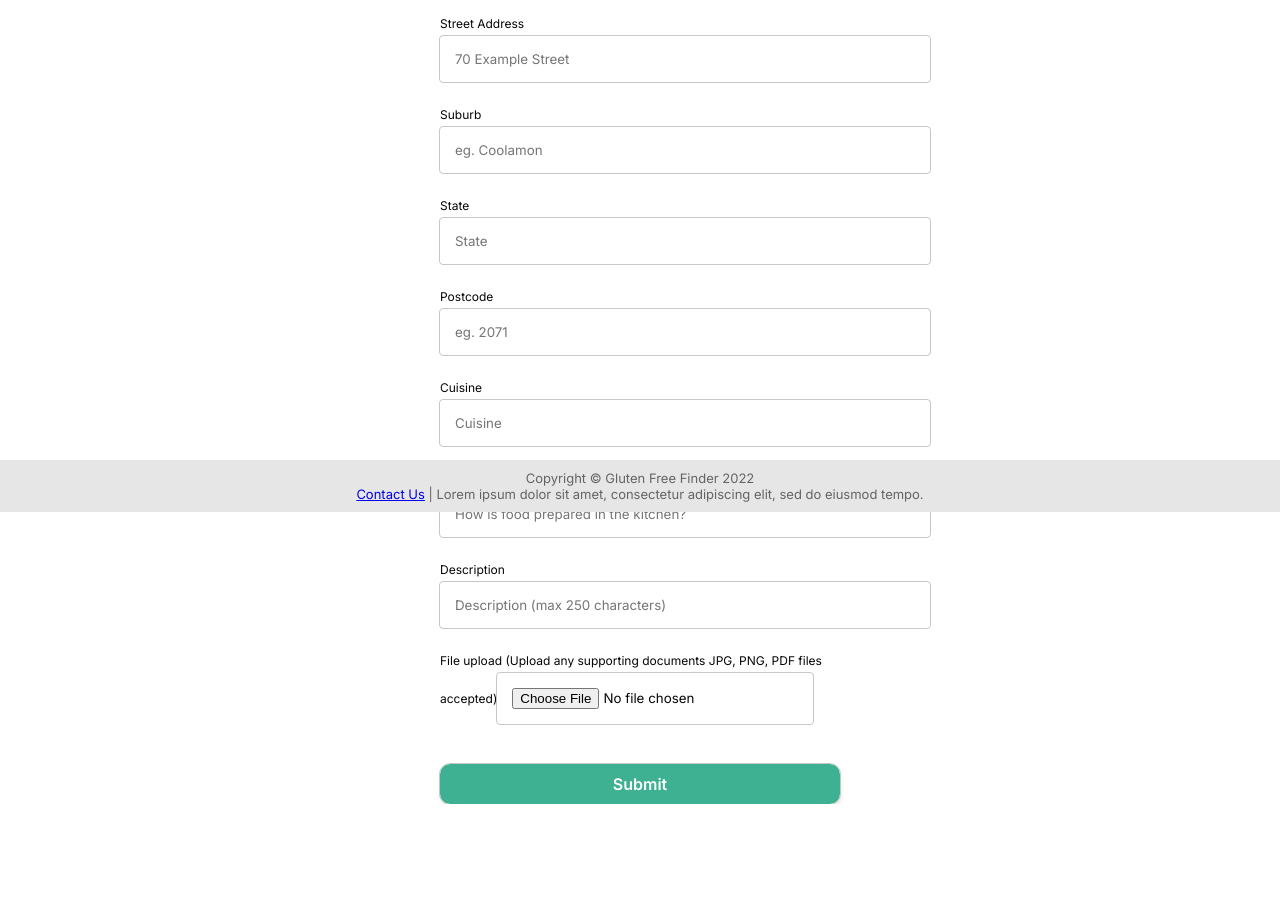
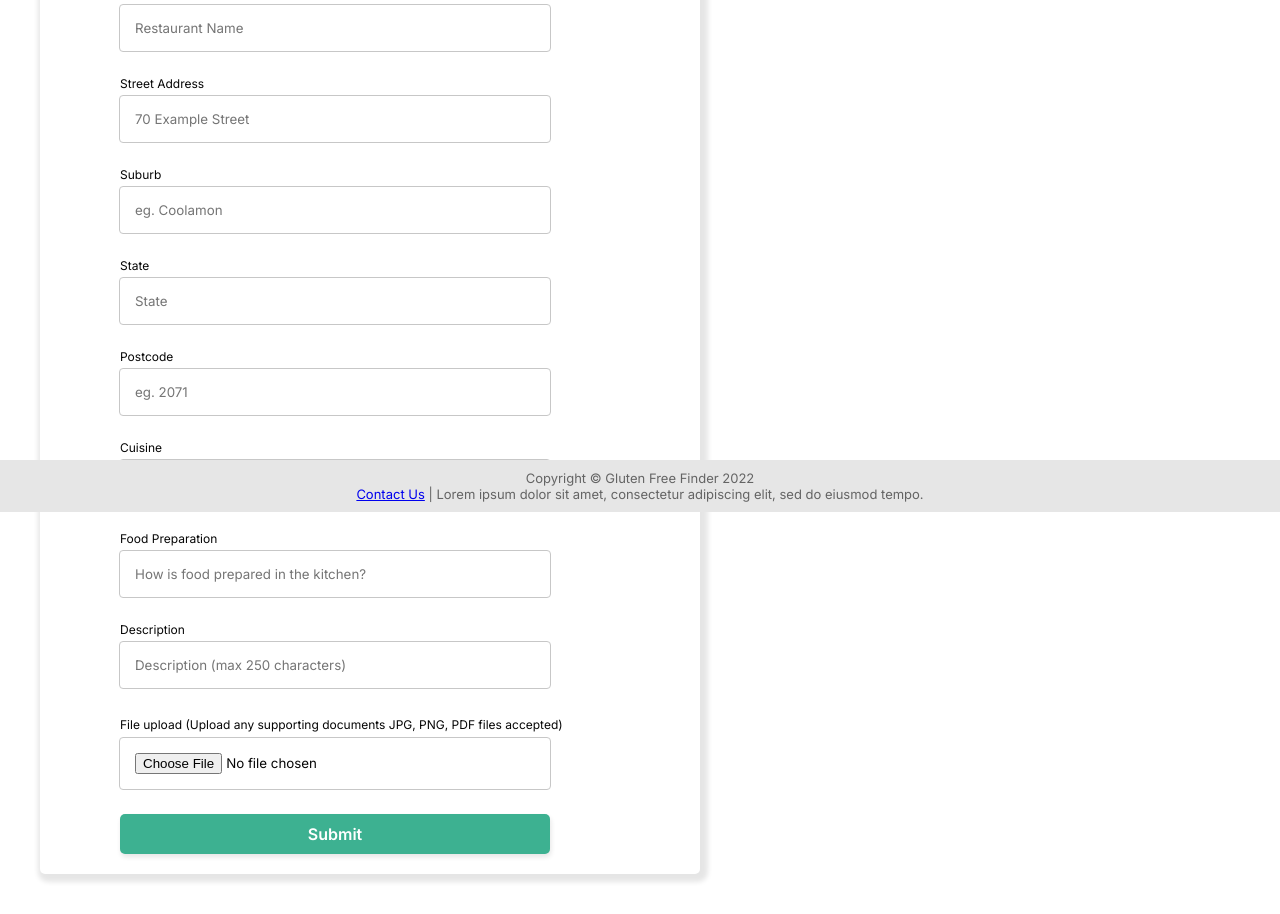
Before and after one commit to sofia-frugone/Gluten-Free-Finder-React, a React (Create React App) app: page /create in a window 1280 px wide. Shown: the part 288-1202 px from the top of the page. Before the commit the page ends 1092 px from the top, so only its background shows below. Built offline with nearby package versions, Linux system fonts and the light colour scheme.

Commit message:
added base url fixed sign up error

```diff
--- a/src/App.js
+++ b/src/App.js
@@ -1,10 +1,11 @@
 import './App.css';
 import Home from './components/Home'
 import { BrowserRouter, Link, Route, Routes } from 'react-router-dom'
-import Footer from './components/Footer'
+
 import CardDetails from './components/card/CardDetails';
 import SubmissionForm from './components/forms/SubmissionForm';
 import Registration from './components/auth/Registration';
+import Footer from './components/Footer';
 
 
 
@@ -30,7 +31,7 @@ const App = () => {
             <Route path="/card/:id" element={< CardDetails/>}/>
             <Route path="/create" element={< SubmissionForm/>}/>
           </Routes>
-        <Footer />
+        <Footer/>
         </BrowserRouter>
       </div>
   );
--- a/src/components/Home.js
+++ b/src/components/Home.js
@@ -13,7 +13,7 @@ const Home = () => {
 
   return (
     <div className="home">
-      <img src="./gff-banner.png" alt="home banner"/>
+
 
       <SearchBar />
       <div className="search-filters">
--- a/src/components/auth/Registration.js
+++ b/src/components/auth/Registration.js
@@ -1,5 +1,6 @@
 import React, { Component } from "react";
 import axios from "axios";
+import "./registration.css";
 
 export default class Registration extends Component {
   constructor(props) {
@@ -9,8 +10,8 @@ export default class Registration extends Component {
       email: "",
       password: "",
       password_confirmation: "",
-            registrationErrors: ""
-        }
+      registrationErrors: "",
+    };
 
     this.handleSubmit = this.handleSubmit.bind(this);
     this.handleChange = this.handleChange.bind(this);
@@ -18,37 +19,38 @@ export default class Registration extends Component {
 
   handleChange(event) {
     this.setState({
-            [event.target.name]: event.target.value
+      [event.target.name]: event.target.value,
     });
   }
 
   handleSubmit(event) {
-        const {
-            email,
-            password,
-            password_confirmation
-        } = this.state;
+    const { email, password, password_confirmation } = this.state;
 
-        axios.post("http://localhost:3000/auth/signup", {
-            user: {
+    axios
+      .post(
+        "http://localhost:3000/auth/signup",
+        {
           email: email,
           password: password,
-                password_confirmation: password_confirmation
-            }
+          password_confirmation: password_confirmation,
         },
-        { withCredentials: true }
-        ).then(response => {
+        { withCredentials: false }
+      )
+      .then((response) => {
         console.log("registration res", response);
-        }).catch(error =>{
+      })
+      .catch((error) => {
         console.log("registration error", error);
-        })
+      });
     event.preventDefault();
   }
 
   render() {
     return (
-            <div>
+      <div className="registration">
         <form onSubmit={this.handleSubmit}>
+          {" "}
+          <h1>Sign Up</h1>
           <input
             type="email"
             name="email"
@@ -57,7 +59,6 @@ export default class Registration extends Component {
             onChange={this.handleChange}
             required
           />
-
           <input
             type="password"
             name="password"
@@ -66,7 +67,6 @@ export default class Registration extends Component {
             onChange={this.handleChange}
             required
           />
-
           <input
             type="password"
             name="password_confirmation"
@@ -75,9 +75,7 @@ export default class Registration extends Component {
             onChange={this.handleChange}
             required
           />
-
           <button type="submit">Register</button>
-
         </form>
       </div>
     );
--- /dev/null
+++ b/src/components/auth/registration.css
@@ -0,0 +1,53 @@
+/* registration form styles */
+.registration{
+    display: flex;
+    flex-direction: column;
+    align-items: center;
+    justify-content: center;
+    width: auto;
+    height: auto;
+}
+
+.registration form {
+  display: flex;
+  flex-direction: column;
+  justify-content: center;
+  background-color: white;
+  box-shadow: 3px 3px 5px 5px rgba(0,0,0,0.1);
+  padding: 0px 60px;
+  border-radius: 5px;
+  width: 400px;
+  height: 500px;
+  margin: 40px;
+}
+
+
+.registration h1 {
+    color: #3DB191;
+    text-align: center;
+    padding-bottom: 50px;
+}
+
+.registration button {
+    width: 400px;
+    height: 40px;
+    padding: 10px;
+    border: none;
+    background-color: #3DB191;
+    color: white;
+    font-size: 16px;
+    font-weight: 600;
+    border-radius: 5px;
+    box-shadow: 1px 3px 5px rgba(0,0,0,0.1);
+    cursor: pointer;
+}
+
+.registration input {
+
+    border-radius: 3px;
+    padding: 15px;
+    margin-top: 5px;
+    margin-bottom: 25px;
+    border: none;
+    outline: solid 1px #C7C7C7;
+}
--- a/src/components/card/card.css
+++ b/src/components/card/card.css
@@ -43,7 +43,7 @@
     color: white;
     font-size: 16px;
     font-weight: 600;
-    border-radius: 10px;
+    border-radius: 5px;
     box-shadow: 1px 3px 5px rgba(0,0,0,0.1);
     cursor: pointer;
     margin-top: 25px;
--- a/src/components/filters/filters.css
+++ b/src/components/filters/filters.css
@@ -11,10 +11,14 @@
 }
 
 .search input {
-    width: 800px;
-    height: 15px;
+    border-radius: 3px;
+    padding: 15px;
+    margin-top: 5px;
+    margin-bottom: 25px;
+    border: none;
     outline: solid 1px #C7C7C7;
-    border-radius: 5px;
+    width: 830px;
+
 }
 
 /* cuisine dropdown styles */
@@ -28,13 +32,14 @@
 }
 
 .cuisine-dropdown select {
-    width: 400px;
-    height: 44px;
+    border-radius: 3px;
+    padding: 15px;
+    margin-top: 5px;
+    margin-bottom: 25px;
     border: none;
     outline: solid 1px #C7C7C7;
-    border-radius: 5px;
-    color: #646464;
-    padding: 10px;
+    width: 400px;
+
 }
 
 /* suburb searchbar styles */
@@ -49,11 +54,13 @@
 }
 
 .suburb-search input {
-    width: 370px;
-    height: 15px;
+    border-radius: 3px;
+    padding: 15px;
+    margin-top: 5px;
+    margin-bottom: 25px;
+    border: none;
     outline: solid 1px #C7C7C7;
-    border-radius: 5px;
-    margin: 0;
+    width: 400px;
 }
 
 /* button styles */
@@ -64,7 +71,7 @@
 }
 
 .search-button button {
-    width: 826px;
+    width: 400px;
     height: 40px;
     padding: 10px;
     border: none;
--- a/src/components/forms/FormInputs.js
+++ b/src/components/forms/FormInputs.js
@@ -1,4 +1,4 @@
-import "./formInputs.css"
+import "./submission.css"
 import { useState } from "react";
 
 const FormInput = (props) => {
@@ -9,7 +9,7 @@ const FormInput = (props) => {
     };
 
     return (
-        <div className="formInput">
+        <div className="submission">
             <label>{label}</label>
             <input {...inputProps} onChange={onChange} onBlur={handleFocus} onFocus={()=>inputProps.name==="confirmPassword" && setFocused(true)} focused={focused.toString()}/>
             <span>{errorMessage}</span>
--- a/src/components/forms/SubmissionForm.js
+++ b/src/components/forms/SubmissionForm.js
@@ -1,5 +1,6 @@
 import FormInput from './FormInputs'
 import { useState } from "react";
+import "./submission.css"
 
 const SubmissionForm = () => {
     const [values, setValues] = useState({
@@ -104,17 +105,17 @@ const SubmissionForm = () => {
       console.log(values);
 
     return (
-        <div className="formInputs">
+        <div className="submission">
                <form onSubmit={handleSubmit}>
                  <h1>Restaurant Submission Form</h1>
                  {inputs.map((input) => (
-                   <FormInput className="inputs" key={input.id} {...input} value={values[input.name]} onChange={onChange}/>
+                   <FormInput key={input.id} {...input} value={values[input.name]} onChange={onChange}/>
                   ))}
                   <label> File upload (Upload any supporting documents JPG, PNG, PDF files accepted)
                      <input type="file" />
                   </label>
 
-                  <input className="submit" type="submit" />
+                  <button type="submit">Submit</button>
                </form>
              </div>
 
--- a/src/components/forms/formInputs.css
+++ /dev/null
@@ -1,36 +0,0 @@
-.formInput {
-    display: flex;
-    flex-direction: column;
-    width: 490px;
-}
-
-input {
-    border-radius: 3px;
-    padding: 15px;
-    margin-top: 5px;
-    margin-bottom: 25px;
-    border: none;
-
-    outline: solid 1px #C7C7C7;
-}
-
-label {
-    font-size: 12px;
-    color: #060606;
-}
-
-span {
-    font-size: 12px;
-    padding: 3px;
-    color: red;
-    display: none;
-
-}
-
-input:invalid[focused="true"]{
-    border: 1px solid red;
-}
-
-input:invalid[focused="true"] ~ span{
-    display: block;
-}
--- /dev/null
+++ b/src/components/forms/submission.css
@@ -0,0 +1,66 @@
+/* submission form styles */
+.submission{
+    display: flex;
+    flex-direction: column;
+
+    width: auto;
+    height: auto;
+}
+
+.submission form {
+  background-color: white;
+  box-shadow: 3px 3px 5px 5px rgba(0,0,0,0.1);
+  padding: 20px 80px;
+  border-radius: 5px;
+  width: 500px;
+  height: auto;
+  margin: 40px;
+}
+
+
+.submission h1 {
+    color: #3DB191;
+    text-align: center;
+    padding-bottom: 50px;
+    padding-top: 30px;
+}
+
+.submission button {
+    width: 430px;
+    height: 40px;
+    padding: 10px;
+    border: none;
+    background-color: #3DB191;
+    color: white;
+    font-size: 16px;
+    font-weight: 600;
+    border-radius: 5px;
+    box-shadow: 1px 3px 5px rgba(0,0,0,0.1);
+    cursor: pointer;
+}
+
+.submission input {
+
+    border-radius: 3px;
+    padding: 15px;
+    margin-top: 5px;
+    margin-bottom: 25px;
+    border: none;
+    outline: solid 1px #C7C7C7;
+    width: 400px;
+}
+
+.submission label {
+    font-size: 12px;
+    color: #060606;
+
+}
+
+.submission span {
+    font-size: 12px;
+    padding: 3px;
+    color: red;
+    display: none;
+
+
+}
--- a/src/index.css
+++ b/src/index.css
@@ -45,81 +45,6 @@
 }
 
 
-/* form styles */
-.formInputs {
-  display: flex;
-  flex-direction: column;
-  align-items: center;
-  justify-content: center;
-  margin: 50px;
-}
-
-form {
-  display: flex;
-  flex-direction: column;
-  background-color: white;
-  padding: 0px 60px;
-  height: 700px;
-  width: 400px;
-}
-
-.formInputs h1 {
-  color: #3DB191;
-  text-align: center;
-  font-size: 24px;
-  margin: 20px 0px;
-}
-
-.submit {
-  width: 100%;
-  height: 40px;
-  padding: 10px;
-  border: none;
-  background-color: #3DB191;
-  color: white;
-  font-size: 16px;
-  font-weight: 600;
-  border-radius: 10px;
-  box-shadow: 1px 3px 5px rgba(0,0,0,0.1);
-  cursor: pointer;
-  margin-top: 15px;
-  margin-bottom: 30px;
-}
-
-.formInputs p {
-  font-size: 14px;
-  padding-top: 15px;
-  padding-bottom: 10px;
-  color: #060606;
-
-}
-
-.signUpMessage {
-  display: flex;
-  flex-direction: column;
-  margin: 15px;
-  background-color: #013B4E;
-  box-shadow: 3px 3px 5px 5px rgba(0,0,0,0.1);
-  padding: 0px 60px;
-  border-radius: 5px;
-  height: 700px;
-  width: 500px;
-
-
-}
-
-.signUpMessage h2 {
-
-  color: white;
-  text-align: center;
-  padding-top: 150px;
-}
-
-.signUpMessage p {
-  color: white;
-  padding-top: 35px;
-
-}
 
 /* filter styles */
 
```
Also changed, not shown: src/config/api.js (added, +7 -0 lines), 1 other file (tests, documents, lock files or other folders). Lines whose indentation alone changed are shown as unchanged.
